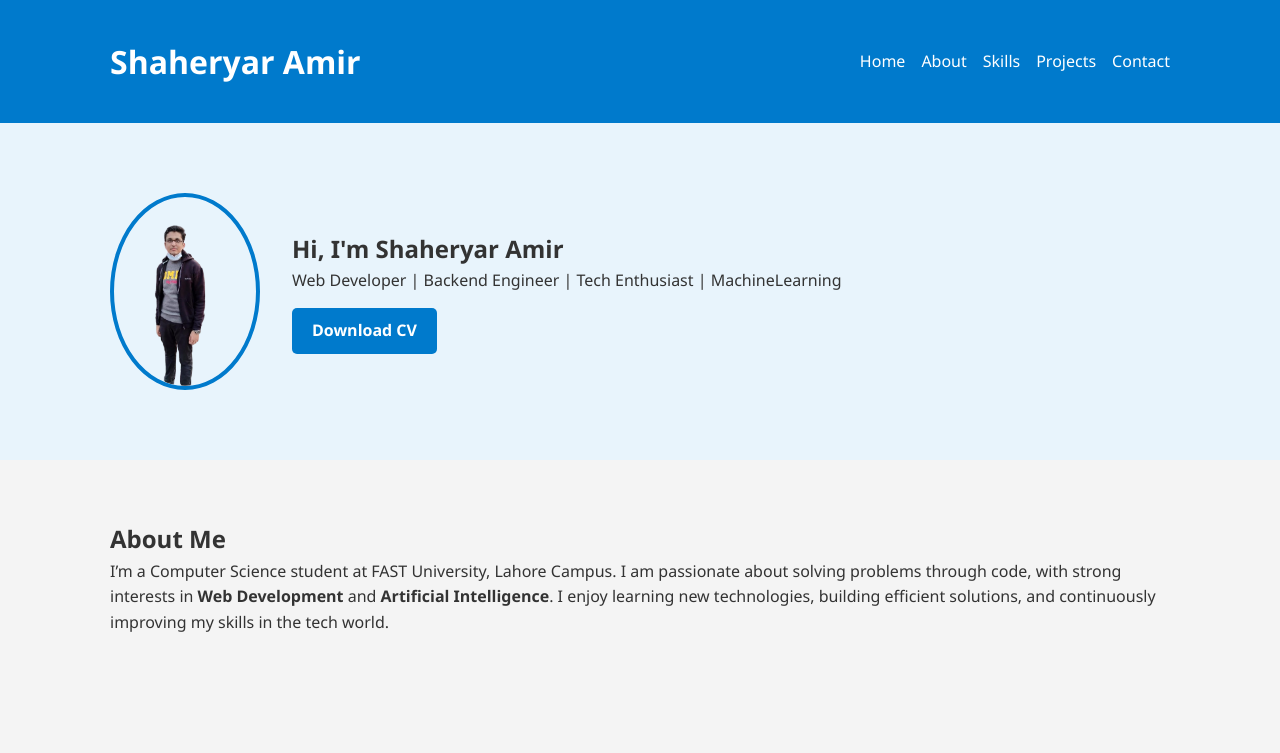
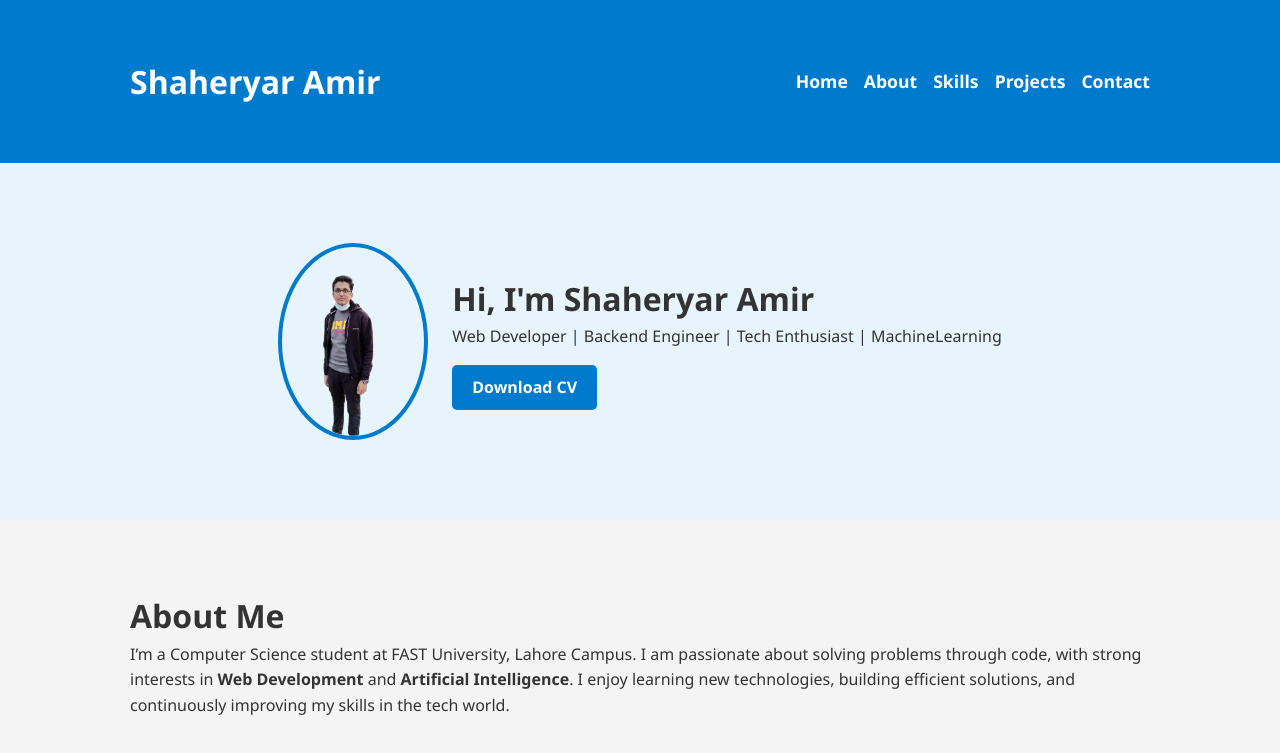
Before and after one commit to AmirShaheryar/Portfolio, a plain HTML site: page index.html in a window 1280 px wide. Shown: the top 753 px of the page. Drawn offline with Linux system fonts and the light colour scheme.

Commit message:
Update style.css

```diff
--- a/style.css
+++ b/style.css
@@ -1,3 +1,4 @@
+/* ===== Base styles (Mobile-first) ===== */
 * {
   box-sizing: border-box;
   margin: 0;
@@ -12,7 +13,7 @@ body {
 }
 
 .container {
-  max-width: 1100px;
+  width: 90%;
   margin: auto;
   padding: 20px;
 }
@@ -25,31 +26,36 @@ header {
 
 header .container {
   display: flex;
-  justify-content: space-between;
+  flex-direction: column;
   align-items: center;
 }
 
 nav ul {
   list-style: none;
   display: flex;
-  gap: 1rem;
+  flex-direction: column;
+  gap: 0.5rem;
+  margin-top: 10px;
+  padding: 0;
 }
 
 nav a {
   color: white;
   text-decoration: none;
+  font-weight: bold;
 }
 
 .hero {
   background: #e8f4fc;
-  padding: 50px 0;
+  padding: 40px 0;
+  text-align: center;
 }
 
 .hero-content {
   display: flex;
+  flex-direction: column;
   align-items: center;
-  gap: 2rem;
-  flex-wrap: wrap;
+  gap: 1.5rem;
 }
 
 .profile-img {
@@ -59,7 +65,7 @@ nav a {
 }
 
 .section {
-  padding: 40px 0;
+  padding: 30px 0;
 }
 
 .skills-list {
@@ -67,7 +73,7 @@ nav a {
   flex-wrap: wrap;
   gap: 10px;
   list-style: none;
-  padding: 0;
+  justify-content: center;
 }
 
 .skills-list li {
@@ -79,7 +85,7 @@ nav a {
 
 .projects-grid {
   display: grid;
-  grid-template-columns: repeat(auto-fit, minmax(250px, 1fr));
+  grid-template-columns: 1fr;
   gap: 1.5rem;
 }
 
@@ -93,8 +99,7 @@ nav a {
 
 .project-card img {
   width: 100%;
-  height: 150px;
-  object-fit: cover;
+  height: auto;
 }
 
 form {
@@ -156,3 +161,46 @@ footer {
 .download-btn:hover {
   background-color: #005f99;
 }
+
+/* ===== Responsive styles ===== */
+@media (min-width: 768px) {
+  header .container {
+    flex-direction: row;
+    justify-content: space-between;
+  }
+
+  nav ul {
+    flex-direction: row;
+    gap: 1rem;
+    margin-top: 0;
+  }
+
+  .hero-content {
+    flex-direction: row;
+    justify-content: center;
+    text-align: left;
+  }
+
+  .projects-grid {
+    grid-template-columns: repeat(2, 1fr);
+  }
+}
+
+@media (min-width: 1024px) {
+  .container {
+    max-width: 1100px;
+    padding: 40px;
+  }
+
+  .projects-grid {
+    grid-template-columns: repeat(3, 1fr);
+  }
+
+  h1, h2 {
+    font-size: 2rem;
+  }
+
+  nav a {
+    font-size: 1.1rem;
+  }
+}
```
